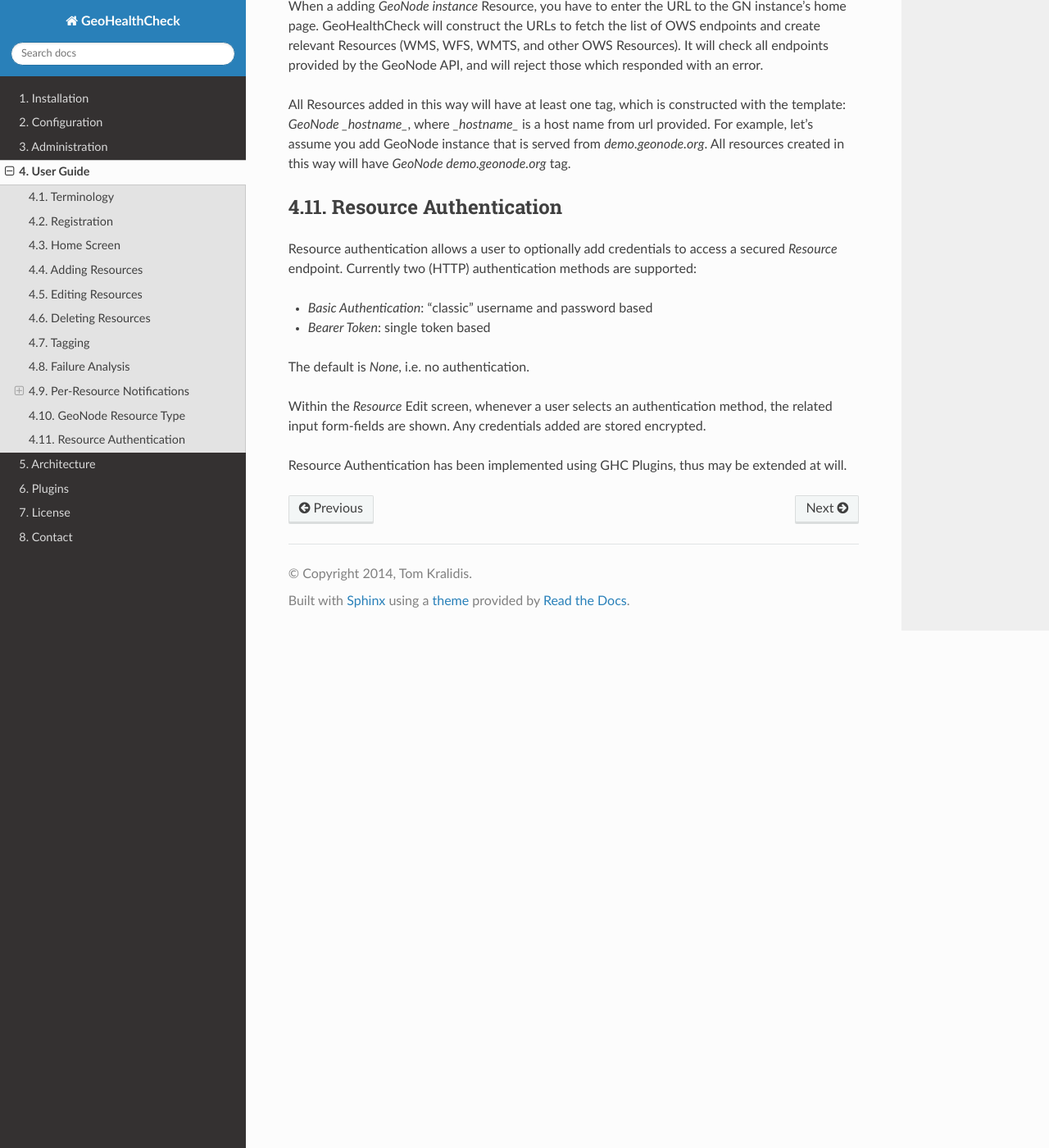
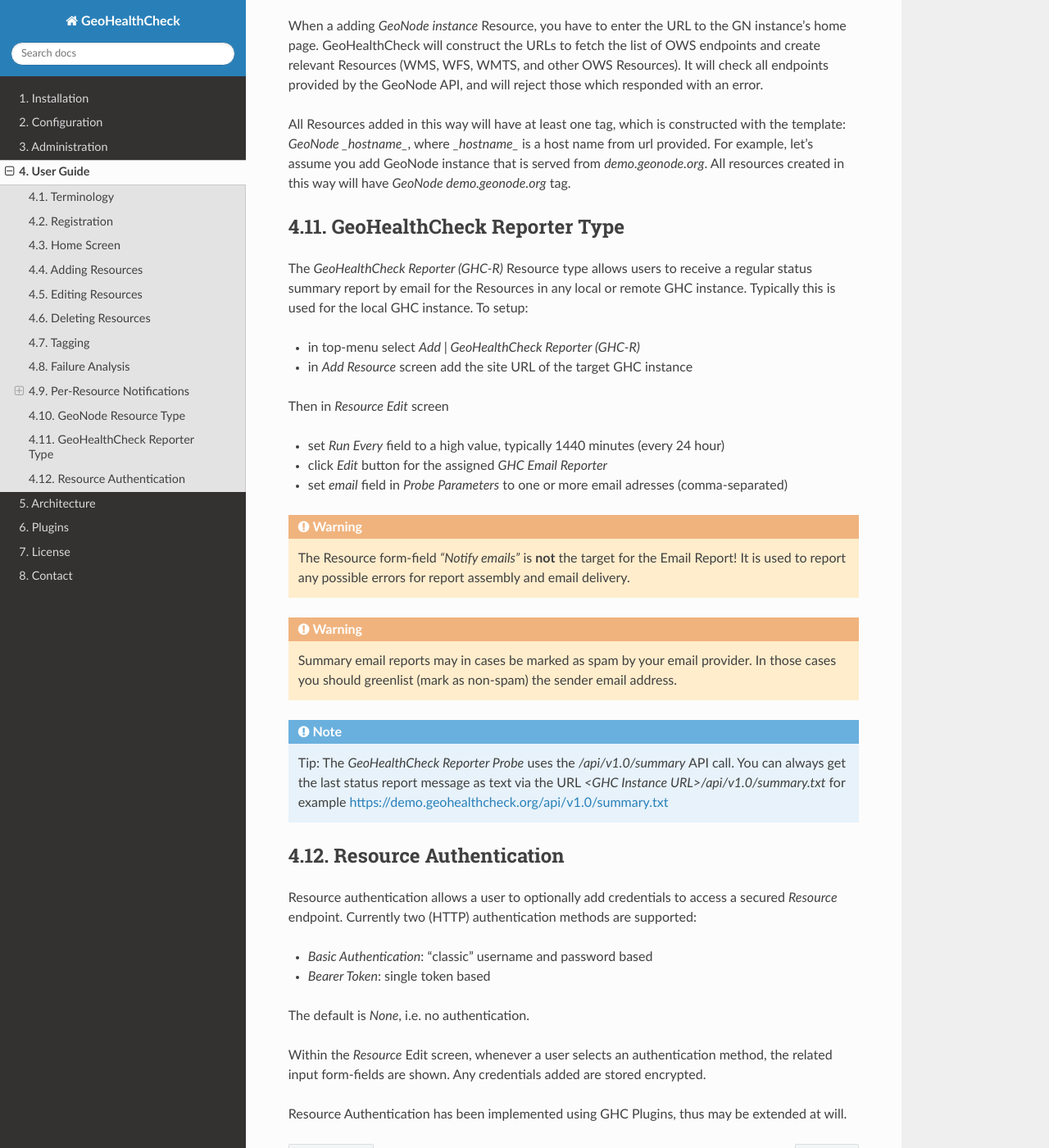
Before and after one commit to geopython/GeoHealthCheck, a Sphinx documentation site: the page built from docs/userguide.rst, in a window 1280 px wide and 1400 px high, scrolled down 13383 px. Shown: the whole window at 82% size. Built offline with Sphinx 7.4.7 and the Read the Docs theme 2.0.0, drawn with Linux system fonts in a browser that asks for light colours; some of the changed text lies outside the part shown.

Commit message:
geopython/geohealthcheck#257 status reporting using EmailReporterProbe on GHC Endpoint v3 ao docs, API

```diff
--- a/docs/index.rst
+++ b/docs/index.rst
@@ -24,6 +24,7 @@
 - extensible healthchecks via Plugins
 - per-resource scheduling and notifications
 - per-resource HTTP-authentication like Basic, Token (optional)
+- regular status summary report via email (optional)
 
 Links
 -----
--- a/docs/userguide.rst
+++ b/docs/userguide.rst
@@ -107,6 +107,7 @@
 - Web Address (URL)
 - File Transfer Protocol (FTP)
 - GeoNode autodiscovery (see :ref:`geonode_notes`)
+- GeoHealthCheck Reporter (GHC-R) (see :ref:`ghc_reporter_notes`)
 
 Next fill in the URL and optional tags for the Resource.
 
@@ -379,6 +380,38 @@
 instance that is served from `demo.geonode.org`. All resources created in this way
 will have *GeoNode demo.geonode.org* tag.
 
+.. _ghc_reporter_notes:
+
+GeoHealthCheck Reporter Type
+----------------------------
+
+The `GeoHealthCheck Reporter (GHC-R)` Resource type allows users to receive a regular status
+summary report by email for the Resources in any local or remote GHC instance.
+Typically this is used for the local GHC instance. To setup:
+
+* in top-menu select `Add | GeoHealthCheck Reporter (GHC-R)`
+* in `Add Resource` screen add the site URL of the target GHC instance
+
+Then in `Resource Edit` screen
+
+* set `Run Every` field to a high value, typically 1440 minutes (every 24 hour)
+* click `Edit` button for the assigned `GHC Email Reporter`
+* set `email` field in `Probe Parameters` to one or more email adresses (comma-separated)
+
+.. warning::
+	The Resource form-field *"Notify emails"* is **not** the target for the Email Report!
+	It is used to report any possible errors for report assembly and email delivery.
+
+.. warning::
+	Summary email reports may in cases be marked as spam by your email provider.
+	In those cases you should greenlist (mark as non-spam) the sender email address.
+
+.. note::
+	Tip: The `GeoHealthCheck Reporter Probe` uses
+	the `/api/v1.0/summary` API call. You can always get the last status report message as text via
+	the URL `<GHC Instance URL>/api/v1.0/summary.txt` for example
+	https://demo.geohealthcheck.org/api/v1.0/summary.txt
+
 Resource Authentication
 -----------------------
 
```
Also changed, not shown: 3 other files.
